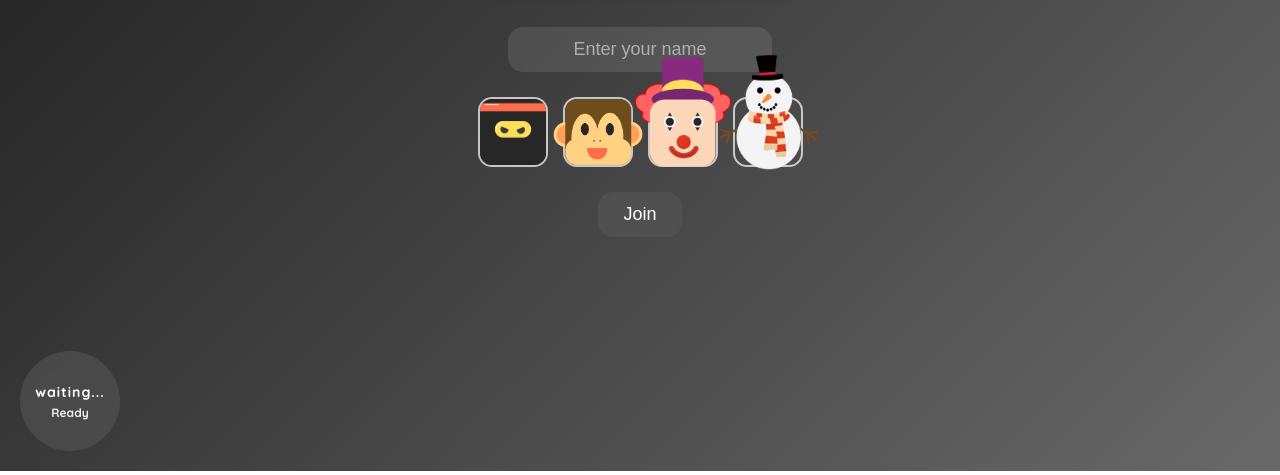
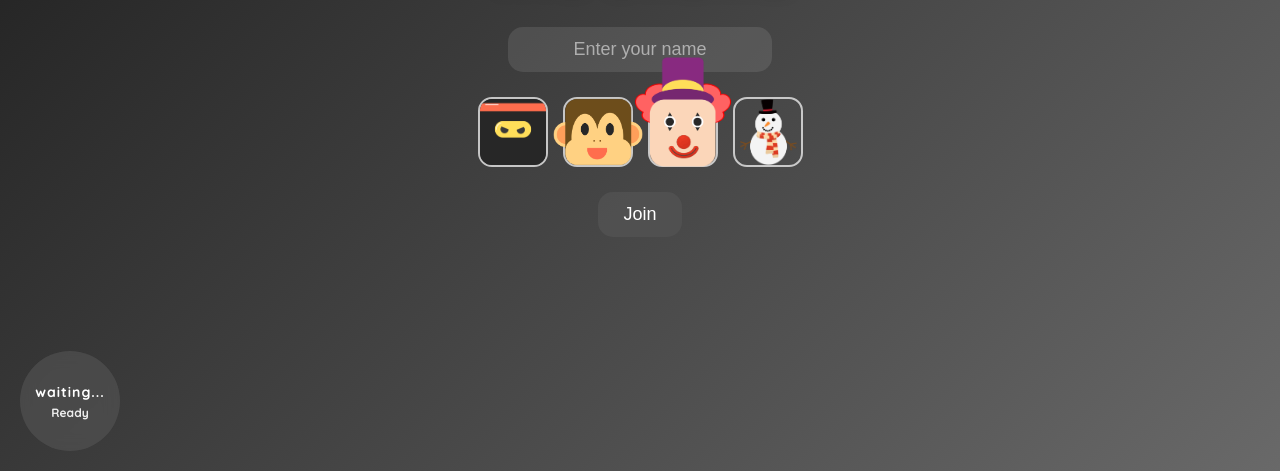
Before and after one commit to Sumen113/tag-o, a website: page public/index.html in a window 1280 px wide. Shown: the part 329-804 px from the top of the page. Drawn offline with nearby package versions, Linux system fonts and the light colour scheme; no server answers.

Commit message:
NOW IT WORKS

```diff
--- a/public/index.html
+++ b/public/index.html
@@ -19,8 +19,8 @@
       <button class="class-option" data-class="clown">
         <img src="images/clown.png" alt="clown">
       </button>
-      <button class="class-option" data-class="clown">
-        <img src="images/snowman.png" alt="clown">
+      <button class="class-option" data-class="snowman">
+        <img src="images/snowman.png" alt="snowman">
       </button>
     </div>
 
```
